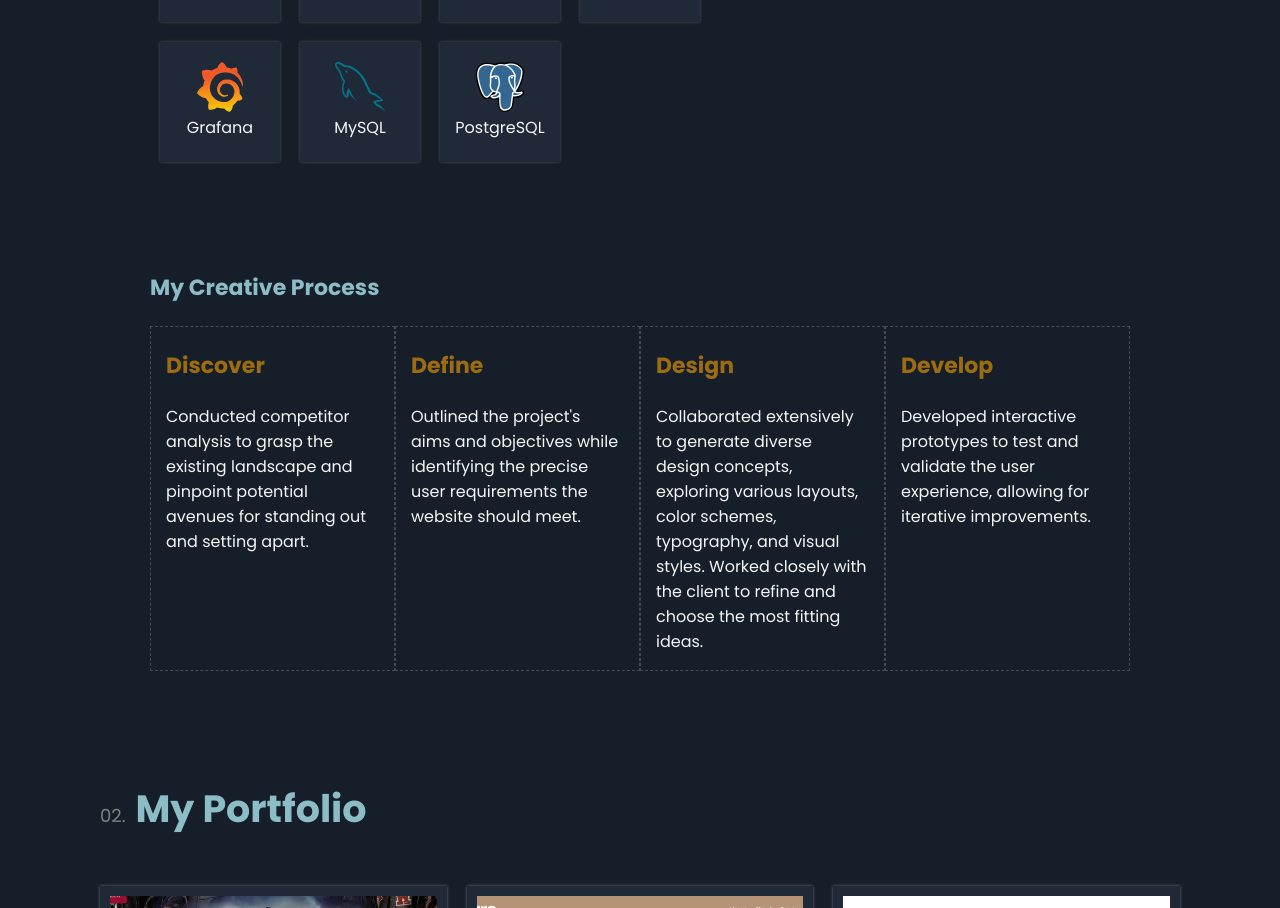
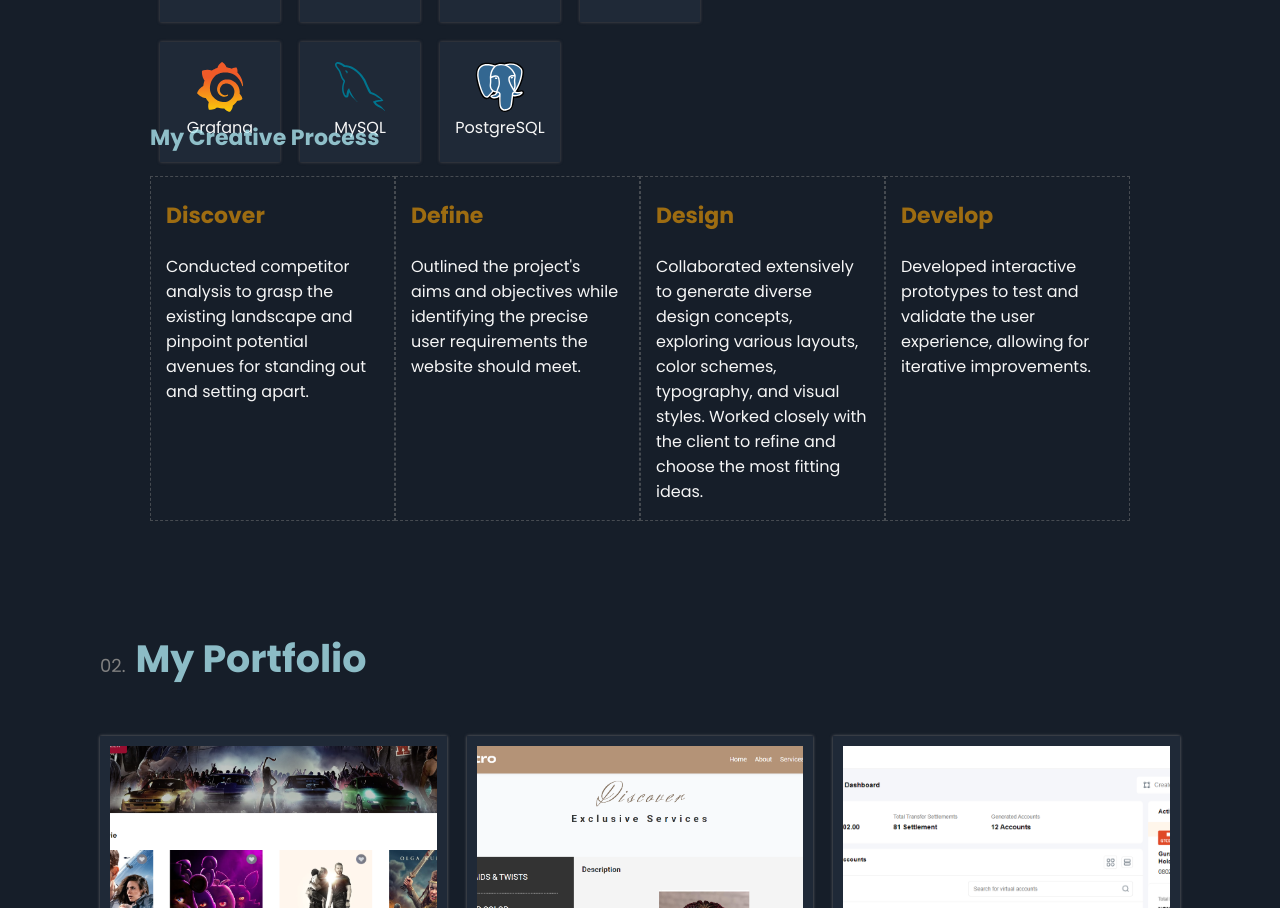
Before and after one commit to Evaloper/portfolio, a React (Vite) app: page / in a window 1280 px wide. Shown: the part 1745-2653 px from the top of the page. Built offline with nearby package versions, Linux system fonts and the light colour scheme.

Commit message:
Adjusted the process component div

```diff
--- a/src/components/TheProcess/index.scss
+++ b/src/components/TheProcess/index.scss
@@ -1,6 +1,6 @@
 .process-div {
   color: #f6f6f6;
-  margin: 550px 150px 0 150px;
+  margin: 400px 150px 0 150px;
 
   @media screen and (max-width: 1250px) {
     margin: 400px 50px 50px 50px;
```
Also changed, not shown: src/components/AboutMe/index.jsx (line endings or trailing spaces).
